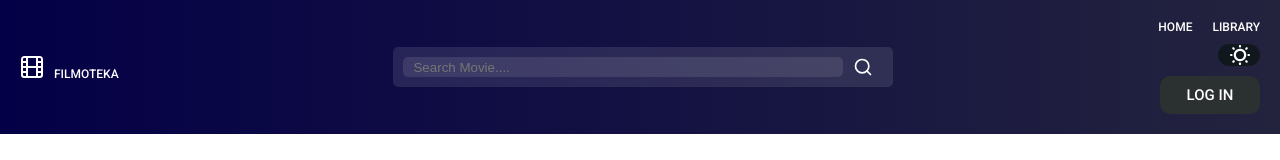
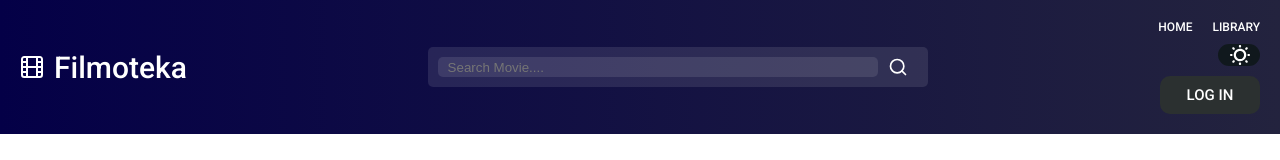
Before and after one commit to ArtyomPepeDev/Filmoteka, a React (Vite) app: page / in a window 1280 px wide. Shown: the top 160 px of the page. Built offline with nearby package versions, Linux system fonts and the light colour scheme; no server answers.

Commit message:
add style for header

```diff
--- a/src/components/Header/Header.jsx
+++ b/src/components/Header/Header.jsx
@@ -37,7 +37,7 @@ const Header = ({ setQuery }) => {
       <HeaderMain>
         <Logo>
           <img src="/public/FilmIcon.svg" />
-          <LogoText><Link to='/'>Filmoteka</Link></LogoText>
+          <LogoText to='/'>Filmoteka</LogoText>
         </Logo>
         <div>
           {showInput ? (
@@ -50,6 +50,7 @@ const Header = ({ setQuery }) => {
               <ButtonSearch>
                 <SearchIcon src="/public/IconSearch.svg" />
               </ButtonSearch>
+
             </SearchBar>
           ) : (
             <p>text</p>
--- a/src/components/Header/Header.styled.jsx
+++ b/src/components/Header/Header.styled.jsx
@@ -1,4 +1,4 @@
-import { NavLink } from 'react-router-dom'
+import { NavLink, Link as RouterLink } from 'react-router-dom'
 import styled from 'styled-components'
 
 export const Link = styled(NavLink)`
@@ -12,9 +12,21 @@ export const Link = styled(NavLink)`
   text-transform: uppercase;
   text-decoration: none;
 
-  &:hover {
-    transition: border-color 250ms ease-in-out;
-    border-bottom: 2px solid #ff001b;
+  &::after {
+    content: '';
+    position: absolute;
+    bottom: -1px;
+    right: 0;
+    background-color: #ff001b;
+    width: 100%;
+    height: 2px;
+    opacity: 0;
+
+    transition: opacity 150ms linear;
+  }
+
+  &:hover&::after {
+    opacity: 1;
   }
 `
 
@@ -41,7 +53,7 @@ export const Logo = styled.div`
   align-items: center;
 `
 
-export const LogoText = styled.h1`
+export const LogoText = styled(RouterLink)`
   color: #fff;
   text-align: center;
   font-family: Roboto;
@@ -50,6 +62,7 @@ export const LogoText = styled.h1`
   font-weight: 500;
   line-height: normal;
   text-align: center;
+  text-decoration: none;
   padding: 10px;
 `
 
--- a/src/components/ModalFilm/ModalFilm.styled.jsx
+++ b/src/components/ModalFilm/ModalFilm.styled.jsx
@@ -15,6 +15,7 @@ export const ModalImgWrapper = styled.div`
 
 export const ModalImg = styled.img`
   width: 100%;
+  border-radius: 5px;
 `
 
 export const ModalMovieName = styled.h1`
```
